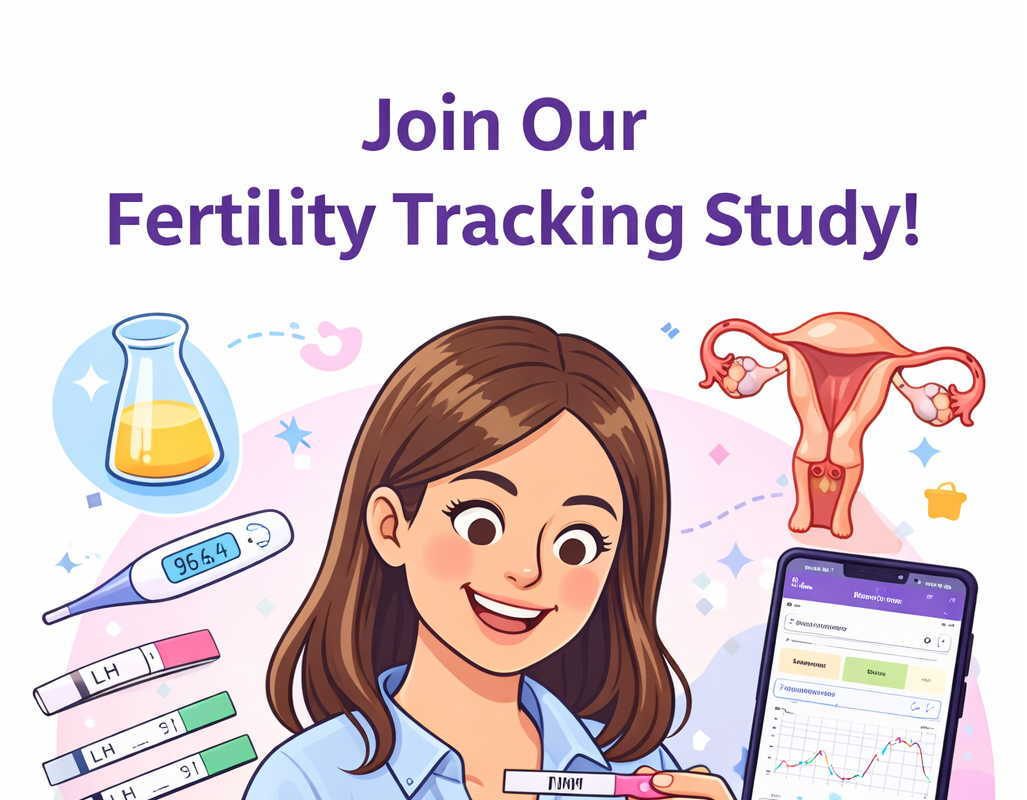
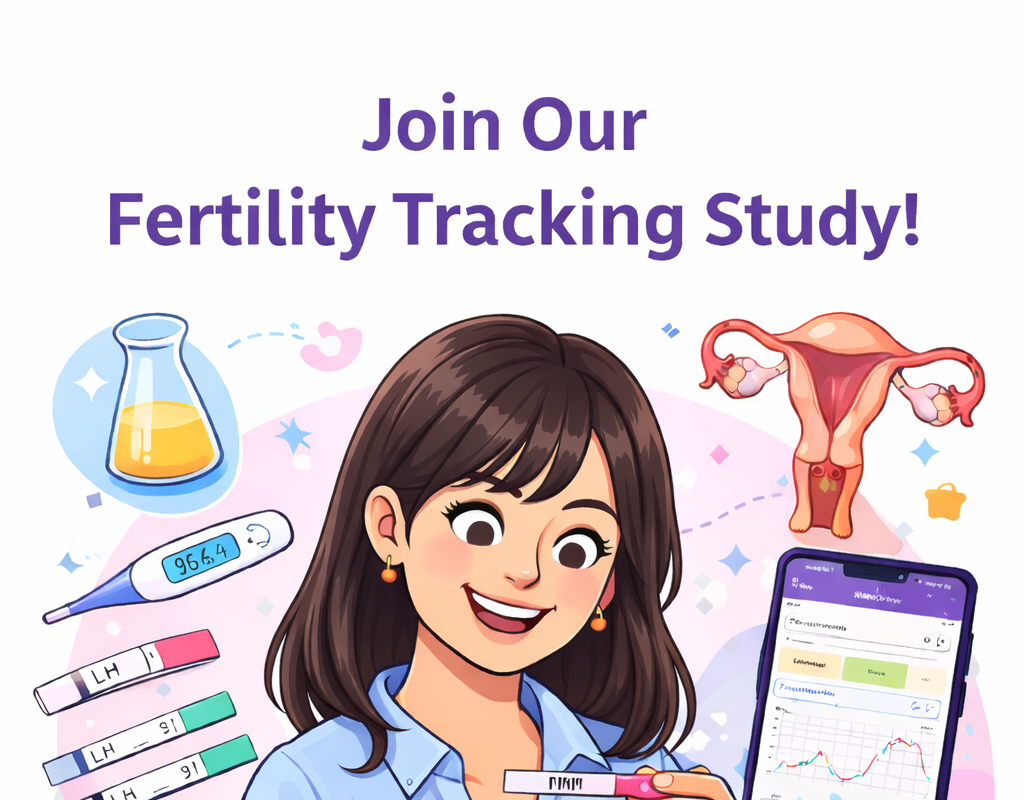
Before and after one commit to drleiva/premom-FAM-study, a plain HTML site: page index.html in a window 1280 px wide. Shown: the top 800 px of the page, without its empty margins (1-1028 px from the left). Drawn offline with Linux system fonts and the light colour scheme.

Commit message:
Change header image source from 'sign up' to 'join'

```diff
--- a/index.html
+++ b/index.html
@@ -26,7 +26,7 @@
 </head>
 
 <body>
-  <header> <img src="sign up.png" ... >
+  <header> <img src="join.png" ... >
     <div class="wrap">
       <h1>Invitation to Participate: Fertility Tracking Study (Premom® App) – Ottawa Area</h1>
       <div>
```
